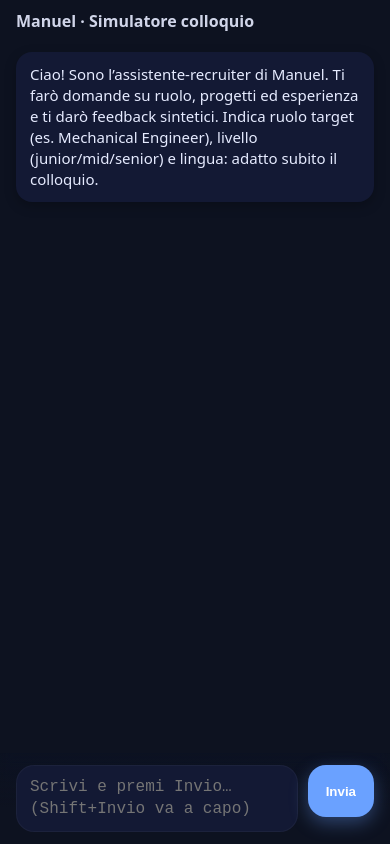
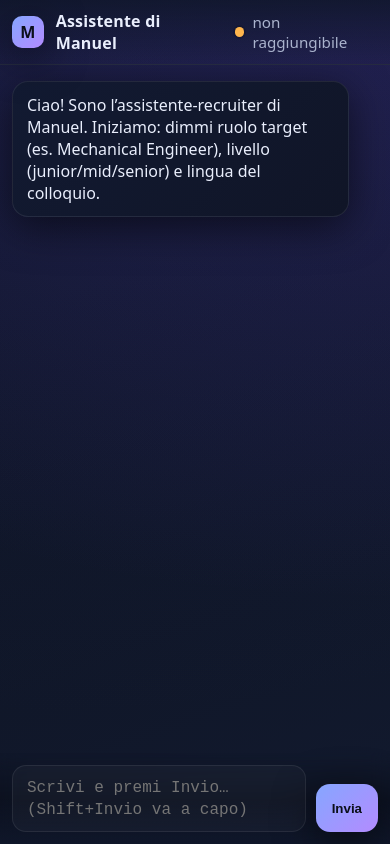
Before and after one commit to Borro167/ManuelCv, a website: page public/index.html in a window 390 px wide. Drawn offline with Linux system fonts and the light colour scheme; no server answers.

Commit message:
Update index.html

```diff
--- a/public/index.html
+++ b/public/index.html
@@ -1,111 +1,112 @@
 <!doctype html>
-<html lang="it">
+<html lang="it" data-theme="dark">
 <head>
-  <meta charset="utf-8">
-  <meta name="viewport" content="width=device-width, initial-scale=1, viewport-fit=cover">
-  <title>Manuel • AI Interview</title>
+  <meta charset="utf-8" />
+  <meta name="viewport" content="width=device-width, initial-scale=1.0, maximum-scale=1.0" />
+  <meta name="color-scheme" content="dark light" />
+  <title>Assistente di Manuel — Chat</title>
   <style>
     :root{
-      --bg:#0d1220;
-      --card:#131934;
-      --muted:#9aa4bf;
-      --text:#e6ebff;
-      --accent:#6aa1ff;
-      --pad:16px;
-      --radius:18px;
-      --kb:0px; /* set via JS (VisualViewport) */
+      --bg:#0b0f1a;--bg-grad-1:#0b0f1a;--bg-grad-2:#121a2f;
+      --surface:#0f1629cc;--surface-2:#121a2fcc;--card:#131c37aa;
+      --text:#e9eefc;--muted:#aab3cd;--primary:#86a6ff;--accent:#b38bff;
+      --ok:#35d39e;--warn:#ffb64d;--border:1px solid rgba(255,255,255,.08);
+      --shadow:0 10px 40px rgba(0,0,0,.55);--pad:clamp(12px,2vw,20px)
     }
-    *{box-sizing:border-box}
-    html,body{height:100%;margin:0;background:var(--bg);color:var(--text);font:16px/1.4 system-ui,Segoe UI,Roboto,Helvetica,Arial,sans-serif}
-    .wrap{
-      height:100dvh;min-height:100svh;display:flex;flex-direction:column;
-      padding:calc(env(safe-area-inset-top)) calc(env(safe-area-inset-left)) calc(env(safe-area-inset-bottom));
+    :root[data-theme="light"]{
+      --bg:#f7f8ff;--bg-grad-1:#f7f8ff;--bg-grad-2:#e9ecff;
+      --surface:#ffffffcc;--surface-2:#ffffffee;--card:#ffffffcc;
+      --text:#0b0f1a;--muted:#4a5470;--border:1px solid rgba(0,0,0,.08);
+      --shadow:0 12px 36px rgba(0,0,0,.10)
     }
-    header{padding:12px var(--pad);font-weight:600;opacity:.9}
+    *{box-sizing:border-box} html,body{height:100%;margin:0}
+    body{
+      font-family: ui-sans-serif, system-ui, Segoe UI, Roboto, Helvetica, Arial;
+      color:var(--text);
+      background:
+        radial-gradient(1200px 800px at 10% -10%, #23326b44, transparent),
+        radial-gradient(1000px 600px at 100% 0%, #5b3cc744, transparent),
+        linear-gradient(160deg, var(--bg-grad-1), var(--bg-grad-2));
+      overflow:hidden;
+    }
+    .wrap{height:100dvh;display:grid;grid-template-rows:auto 1fr auto;}
+    .header{position:sticky;top:0;z-index:20;display:flex;align-items:center;justify-content:space-between;gap:10px;padding:10px var(--pad);background:linear-gradient(180deg, var(--surface), transparent);border-bottom:var(--border)}
+    .brand{display:flex;align-items:center;gap:12px}
+    .logo{width:32px;height:32px;display:grid;place-items:center;border-radius:10px;background:linear-gradient(135deg,var(--primary),var(--accent));color:#0b0f1a;font-weight:900;box-shadow:var(--shadow)}
+    .title{font-weight:700;letter-spacing:.2px}
+    .status{display:flex;align-items:center;gap:8px;font-size:.95em;color:var(--muted)}
+    .dot{width:10px;height:10px;border-radius:999px;background:var(--warn);box-shadow:0 0 0 2px #0002}
     .chat{
-      flex:1;min-height:0;
-      overflow:auto; -webkit-overflow-scrolling:touch;
-      scrollbar-width:none; -ms-overflow-style:none;
-      overscroll-behavior:contain; touch-action:pan-y;
-      padding:8px var(--pad) 4px;
+
+max-width:980px;
+  margin:0 auto;
+  padding:16px var(--pad);
+  overflow:auto;
+  min-height:0;                    /* allow shrinking inside CSS grid */
+  -webkit-overflow-scrolling:touch;/* smoother mobile scroll */
+  scrollbar-width:none;            /* Firefox: hide bar */
+  -ms-overflow-style:none;         /* IE/Edge legacy: hide bar */
+  overscroll-behavior:contain;     /* don't scroll body at list ends */
 }
+    .msgs{display:flex;flex-direction:column;gap:12px;padding-bottom:24px}
+    .msg{max-width:min(780px, 90%);padding:12px 14px;border-radius:16px;background:linear-gradient(180deg,#0f1629cc,#0f1629cc);border:var(--border);box-shadow:var(--shadow);animation:pop .15s ease;white-space:pre-wrap}
+    .msg.me{align-self:flex-end;background:linear-gradient(135deg,#20305f,#273a75)}
+    .msg.bot{align-self:flex-start;background:linear-gradient(135deg,#121a32,#101527)}
+    .meta{display:flex;gap:8px;align-items:center;color:var(--muted);font-size:.82em;margin-top:6px}
+    .composer{position:sticky;bottom:0;z-index:15;padding:12px var(--pad) calc(12px + env(safe-area-inset-bottom) + var(--kb,0px));background:linear-gradient(180deg, transparent, rgba(0,0,0,.25), var(--surface));backdrop-filter: blur(10px)}
+    .row{max-width:980px;margin:0 auto;display:flex;gap:10px;align-items:flex-end}
+    textarea{flex:1;min-height:56px;max-height:45dvh;resize:none;padding:12px 14px;border-radius:14px;border:var(--border);font-size:16px;line-height:1.35;background:rgba(255,255,255,.03);color:var(--text);outline:none}
+    .btn{height:48px;display:inline-flex;align-items:center;gap:10px;padding:0 16px;border-radius:14px;border:none;cursor:pointer;font-weight:700;color:#0b0f1a;background:linear-gradient(135deg,var(--primary),var(--accent));box-shadow:var(--shadow)}
+    .btn[disabled]{opacity:.7;cursor:wait}
+    @media (max-width:720px){.msg{max-width:92%}}
+    @media (prefers-reduced-motion:reduce){*{scroll-behavior:auto}}
     .chat::-webkit-scrollbar{width:0;height:0}
-    .msg{max-width:760px;margin:8px 0;display:flex;gap:10px;align-items:flex-end}
-    .msg .bubble{
-      padding:12px 14px;border-radius:16px; background:var(--card);
-      box-shadow:0 4px 12px rgba(0,0,0,.25);
-      white-space:pre-wrap; word-wrap:break-word; overflow-wrap:anywhere;
-    }
-    .msg.me{justify-content:flex-end}
-    .msg.me .bubble{background:#243159}
-    .time{font-size:11px;color:var(--muted);margin:0 6px 2px}
-    .composer{
-      position:sticky;bottom:0;left:0;right:0;
-      padding:12px var(--pad) calc(12px + env(safe-area-inset-bottom) + var(--kb));
-      background:linear-gradient(180deg, rgba(13,18,32,0) 0%, rgba(13,18,32,.85) 30%, rgba(13,18,32,1) 60%);
-      backdrop-filter:saturate(1.2) blur(6px);
-    }
-    .row{
-      display:grid; grid-template-columns:1fr auto; gap:10px; align-items:end;
-      max-width:960px; margin:0 auto;
-    }
-    textarea{
-      resize:none; width:100%; min-height:56px; max-height:45dvh;
-      background:var(--card); color:var(--text); border:none; outline:none;
-      padding:12px 14px; border-radius:var(--radius);
-      line-height:1.35; font-size:16px; /* evita zoom iOS */
-      box-shadow:inset 0 0 0 1px rgba(255,255,255,.04);
-    }
-    button{
-      height:56px; padding:0 18px; border-radius:var(--radius); border:none;
-      background:var(--accent); color:white; font-weight:600; cursor:pointer;
-      box-shadow:0 6px 18px rgba(106,161,255,.35);
-    }
-    button[disabled]{opacity:.6;cursor:not-allowed}
-    @media (max-width:640px){
-      header{padding:10px var(--pad) 4px}
-      .msg .bubble{font-size:15px}
-      .row{align-items:stretch}
-      button{height:52px}
-      textarea{min-height:52px}
-    }
-    @media (prefers-reduced-motion:no-preference){
-      .msg .bubble{transition:transform .2s ease, opacity .2s ease}
-      .msg.appear .bubble{transform:translateY(6px); opacity:0}
-      .msg.show .bubble{transform:none; opacity:1}
-    }
   </style>
 </head>
 <body>
   <div class="wrap">
-    <header>Manuel · Simulatore colloquio</header>
-    <main class="chat" id="chat" aria-live="polite">
-      <!-- messaggi -->
+    <header class="header">
+      <div class="brand">
+        <div class="logo">M</div>
+        <div class="title">Assistente di Manuel</div>
+      </div>
+      <div class="status" title="Stato server">
+        <span class="dot" id="netDot"></span>
+        <span id="netText">controllo…</span>
+      </div>
+    </header>
+
+    <main class="chat" aria-live="polite">
+      <div class="msgs" id="messages"></div>
     </main>
-    <form class="composer" id="composer">
+
+    <footer class="composer">
       <div class="row">
-        <textarea id="input" placeholder="Scrivi e premi Invio… (Shift+Invio va a capo)" autocomplete="off"></textarea>
-        <button id="send" type="submit">Invia</button>
+        <textarea id="input" placeholder="Scrivi e premi Invio… (Shift+Invio va a capo)" autocapitalize="sentences"></textarea>
+        <button class="btn" id="send" type="button">Invia</button>
       </div>
-    </form>
+    </footer>
   </div>
 
-  <script type="module">
-    const ui = {
-      chat: document.getElementById('chat'),
-      form: document.getElementById('composer'),
-      input: document.getElementById('input'),
-      send:  document.getElementById('send')
+  <script>
+const el = {
+  messages: document.getElementById("messages"),
+  input: document.getElementById("input"),
+  send: document.getElementById("send"),
+  netDot: document.getElementById("netDot"),
+  netText: document.getElementById("netText")
 };
-
-    // --- VisualViewport: adatta alza composer quando appare la tastiera ---
+// Mobile keyboard-aware layout (VisualViewport)
 const vv = window.visualViewport;
+function nearBottom(){
+  const box = el.messages.parentElement;
+  return (box.scrollHeight - box.scrollTop - box.clientHeight) < 80;
+}
 function fitViewport(){
   if(!vv) return;
   const kb = Math.max(0, window.innerHeight - vv.height);
   document.documentElement.style.setProperty('--kb', kb + 'px');
-      // se sei vicino al fondo, resta ancorato
-      if (isNearBottom()) scrollToBottom();
+  if (nearBottom()) { const box = el.messages.parentElement; box.scrollTop = box.scrollHeight; }
 }
 if (vv){
   vv.addEventListener('resize', fitViewport);
@@ -113,95 +114,146 @@
   fitViewport();
 }
 
-    // --- Autoresize textarea
-    function autoresize(){
-      ui.input.style.height = 'auto';
-      ui.input.style.height = Math.min(ui.input.scrollHeight, window.innerHeight * 0.45) + 'px';
-    }
-    ui.input.addEventListener('input', autoresize);
-    ui.input.addEventListener('focus', () => setTimeout(scrollToBottom, 0));
-    autoresize();
+// helpers
+function nowTime(){ const d=new Date(); return d.toLocaleTimeString([], {hour:"2-digit",minute:"2-digit"}); }
+function cleanChat(s){ return String(s).replace(/\n{3,}/g, "\n\n"); }
+function escapeText(s){ return String(s).replace(/[&<>"']/g, (c)=>({"&":"&amp;","<":"&lt;",">":"&gt;","\"":"&quot;","'":"&#39;"}[c])); }
 
-    // --- Messaggi UI
-    function addMsg(text, who='ai'){
-      const wrap = document.createElement('div');
-      wrap.className = 'msg ' + (who==='me' ? 'me' : '');
-      wrap.innerHTML = '<div class="bubble"></div>';
-      const bubble = wrap.querySelector('.bubble');
-      bubble.textContent = text;
-      wrap.classList.add('appear');
-      ui.chat.appendChild(wrap);
-      requestAnimationFrame(() => wrap.classList.add('show'));
-      if(isNearBottom()) scrollToBottom();
-      return bubble;
-    }
-    function isNearBottom(){
-      return (ui.chat.scrollHeight - ui.chat.scrollTop - ui.chat.clientHeight) < 80;
-    }
-    function scrollToBottom(){
-      ui.chat.scrollTop = ui.chat.scrollHeight;
+// ping server status (facoltativo)
+async function ping(){
+  try{
+    const res = await fetch('/.netlify/functions/health');
+    if (res.ok){ el.netDot.style.background = 'var(--ok)'; el.netText.textContent = 'online'; }
+    else { throw new Error('offline'); }
+  }catch{ el.netDot.style.background = 'var(--warn)'; el.netText.textContent = 'non raggiungibile'; }
 }
 
-    // --- Intro non invasiva
-    function introText(){
-      return "Ciao! Sono l’assistente-recruiter di Manuel. Ti farò domande su ruolo, progetti ed esperienza e ti darò feedback sintetici. Indica ruolo target (es. Mechanical Engineer), livello (junior/mid/senior) e lingua: adatto subito il colloquio.";
+// UI
+function addBubble(role, text){
+  const wrap = document.createElement("div");
+  wrap.className = "msg " + (role === 'user' ? 'me' : 'bot');
+  wrap.textContent = text;
+  el.messages.appendChild(wrap);
+  if (nearBottom()) { const box = el.messages.parentElement; box.scrollTop = box.scrollHeight; }
 }
-    addMsg(introText(), 'ai');
 
-    // --- Invio
-    ui.form.addEventListener('submit', async (e) => {
-      e.preventDefault();
-      const text = ui.input.value.trim();
+function addBotStream(){
+  const wrap = document.createElement("div");
+  wrap.className = "msg bot";
+  const txt = document.createElement("div");
+  txt.textContent = "";
+  const meta = document.createElement("div");
+  meta.className = "meta";
+  meta.textContent = "…";
+  wrap.appendChild(txt);
+  wrap.appendChild(meta);
+  el.messages.appendChild(wrap);
+  el.messages.parentElement.scrollTop = el.messages.parentElement.scrollHeight;
+  return { wrap, txt, meta };
+}
+
+// parsers: accetta sia JSON line-by-line sia SSE "data: {...}"
+function extractTextDelta(evt){
+  // supporta diversi formati evento (Assistants/Responses)
+  const e = evt?.event || evt?.type;
+  const data = evt?.data || evt;
+
+  // 1) Assistants v2: thread.message.delta -> data.delta.content[].text.value
+  if (e === "thread.message.delta" || e === "message.delta") {
+    let out = "";
+    const parts = data?.delta?.content || [];
+    for (const p of parts) {
+      // output_text / input_text / text
+      if (p?.text?.value) out += p.text.value;
+      else if (typeof p?.text === "string") out += p.text;
+    }
+    return out;
+  }
+  // 2) Responses API: response.output_text.delta -> data.delta
+  if (e === "response.output_text.delta" && typeof data?.delta === "string") return data.delta;
+  // 3) Fallback plain string
+  if (typeof evt === "string") return evt;
+  return "";
+}
+
+// invio messaggio
+async function sendMessage(){
+  const text = el.input.value.trim();
   if(!text) return;
-      addMsg(text, 'me');
-      ui.input.value='';
-      autoresize();
-      await streamChat(text);
+  addBubble('user', text);
+  el.input.value = ""; autosize();
+
+  const streamUI = addBotStream();
+  el.send.disabled = true;
+
+  try {
+    const res = await fetch('/api/chat', {
+      method: 'POST',
+      headers: { 'Content-Type': 'application/json' },
+      body: JSON.stringify({ message: text })
     });
 
-    async function streamChat(userText){
-      ui.send.disabled = true;
-      const placeholder = addMsg('…', 'ai');
-
-      try{
-        const res = await fetch('/api/chat', {
-          method:'POST',
-          headers:{ 'Content-Type':'application/json' },
-          body: JSON.stringify({ message: userText })
-        });
-
-        if(!res.ok || !res.body){
-          throw new Error('Connessione non valida');
-        }
-
-        // Leggi EventStream "data: <chunk>\n\n" dal backend
+    if (res.body) {
       const reader = res.body.getReader();
       const decoder = new TextDecoder('utf-8');
-        let buffer = '', done, value;
-
-        placeholder.textContent = ''; // svuota
-        while(({done,value} = await reader.read()) && !done){
+      let buffer = '', full = '';
+      while(true){
+        const { value, done } = await reader.read();
+        if (done) break;
         buffer += decoder.decode(value, {stream:true});
         let idx;
-          // Gestione eventi SSE semplici: "data: ...\n\n"
         while((idx = buffer.indexOf('\n\n')) >= 0){
           const raw = buffer.slice(0, idx).trim();
           buffer = buffer.slice(idx + 2);
-            if(raw.startsWith('data:')){
-              const chunk = raw.slice(5).trim();
-              if (chunk === '[DONE]') { break; }
-              placeholder.textContent += chunk;
-              if(isNearBottom()) scrollToBottom();
+          if(!raw.startsWith('data:')) continue;
+          const payload = raw.slice(5).trim();
+          if(payload === '[DONE]') break;
+          try {
+            const evt = JSON.parse(payload);
+            const delta = extractTextDelta(evt);
+            if (delta){
+              full += delta;
+              streamUI.txt.textContent = cleanChat(full);
+              el.messages.parentElement.scrollTop = el.messages.parentElement.scrollHeight;
+            }
+          } catch {
+            // potrebbe essere testo grezzo
+            streamUI.txt.textContent += payload;
+            el.messages.parentElement.scrollTop = el.messages.parentElement.scrollHeight;
           }
         }
       }
-      }catch(err){
+      streamUI.meta.textContent = nowTime();
+    } else {
+      // FALLBACK non-stream (JSON)
+      const data = await res.json().catch(()=>({}));
+      const reply = data?.reply || "Nessuna risposta ricevuta.";
+      streamUI.txt.textContent = cleanChat(reply);
+      streamUI.meta.textContent = nowTime();
+    }
+  } catch (err) {
+    streamUI.txt.textContent = "Errore di connessione. Riprova tra poco.";
+    streamUI.meta.textContent = nowTime();
+    el.netDot.style.background = "var(--warn)";
+    el.netText.textContent = "non raggiungibile";
     console.error(err);
-        addMsg('Errore di connessione. Riprova.', 'ai');
-      }finally{
-        ui.send.disabled = false;
+  } finally {
+    el.send.disabled = false;
+    el.input.focus();
   }
 }
+
+// UX
+function autosize(){ el.input.style.height="auto"; const maxPx=Math.round(window.innerHeight*0.45); el.input.style.height=Math.min(el.input.scrollHeight,maxPx)+"px"; }
+el.send.addEventListener("click", sendMessage);
+el.input.addEventListener("keydown", (ev)=>{ if(ev.key==="Enter" && !ev.shiftKey){ ev.preventDefault(); sendMessage(); } });
+el.input.addEventListener("input", autosize);
+
+// avvio
+addBubble("assistant", "Ciao! Sono l’assistente-recruiter di Manuel. Iniziamo: dimmi ruolo target (es. Mechanical Engineer), livello (junior/mid/senior) e lingua del colloquio.");
+autosize();
+ping();
+setInterval(ping, 15000);
   </script>
 </body>
 </html>
```
Lines whose indentation alone changed are shown as unchanged.
